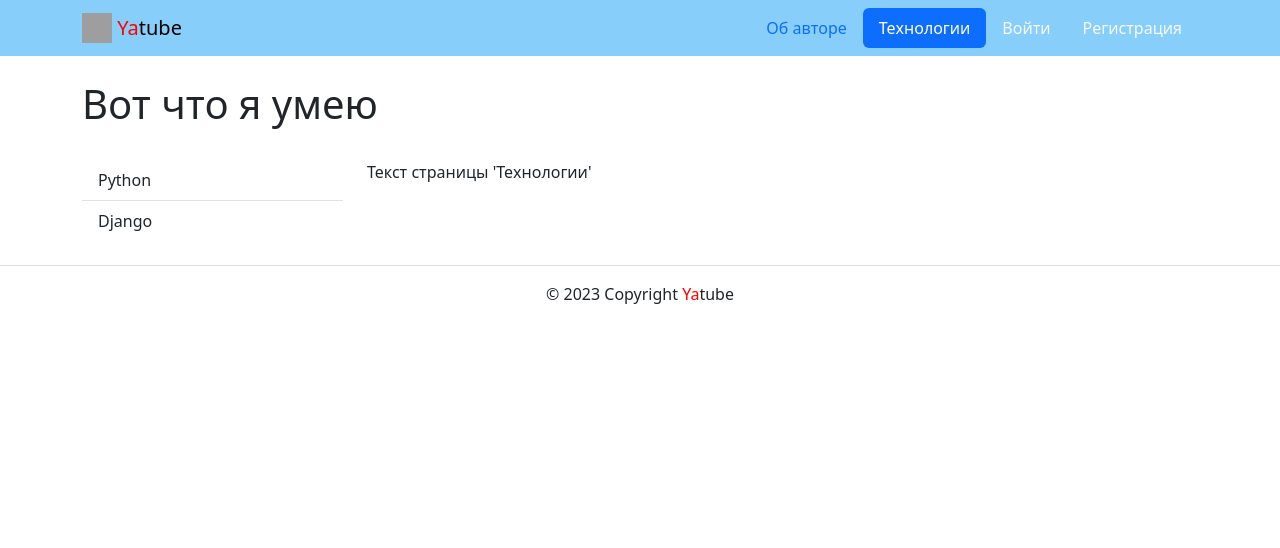
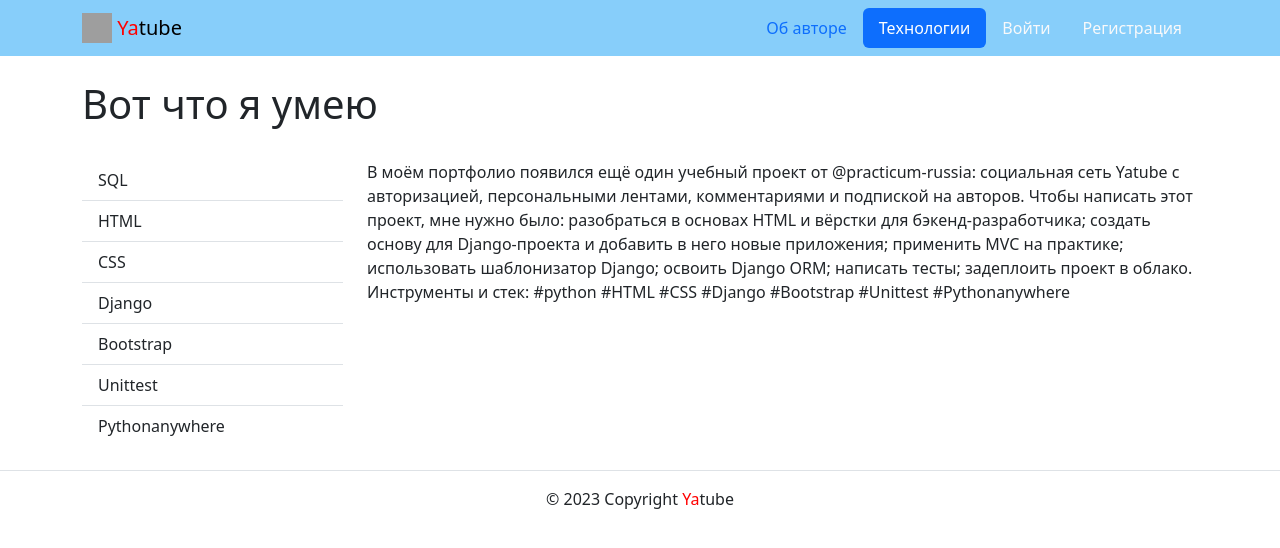
Before and after one commit to destiny986/hw05_final, a Django app: page /about/tech/ in a window 1280 px wide. Shown: the top 548 px of the page. Run offline with Django 3.2, Linux system fonts and the light colour scheme; some libraries are stand-ins or nearby versions; grey boxes are pictures that could not be loaded.

Commit message:
about change

```diff
--- a/yatube/templates/about/AboutTech.html
+++ b/yatube/templates/about/AboutTech.html
@@ -10,15 +10,39 @@
   <aside class='col-12 col-md-3'>
     <ul class='list-group list-group-flush'>
       <li class='list-group-item'>
-        Python
+        SQL
+      </li>
+      <li class='list-group-item'>
+        HTML
+      </li>
+      <li class='list-group-item'>
+        CSS
       </li>
       <li class='list-group-item'>
         Django
       </li>
+      <li class='list-group-item'>
+        Bootstrap
+      </li>
+      <li class='list-group-item'>
+        Unittest
+      </li>
+      <li class='list-group-item'>
+        Pythonanywhere
+      </li>
     </ul>
   </aside>
   <article class='col-12 col-md-9'>
-    <p>Текст страницы 'Технологии'</p>
+    <p>В моём портфолио появился ещё один учебный проект от @practicum-russia: социальная сеть Yatube с авторизацией, персональными лентами, комментариями и подпиской на авторов.
+      Чтобы написать этот проект, мне нужно было:
+     разобраться в основах HTML и вёрстки для бэкенд-разработчика;
+     создать основу для Django-проекта и добавить в него новые приложения;
+     применить MVC на практике;
+     использовать шаблонизатор Django;
+     освоить Django ORM;
+     написать тесты;
+     задеплоить проект в облако.
+     Инструменты и стек: #python #HTML #CSS #Django #Bootstrap #Unittest #Pythonanywhere</p>
   </article>
 </div>
 {% endblock %}
```
